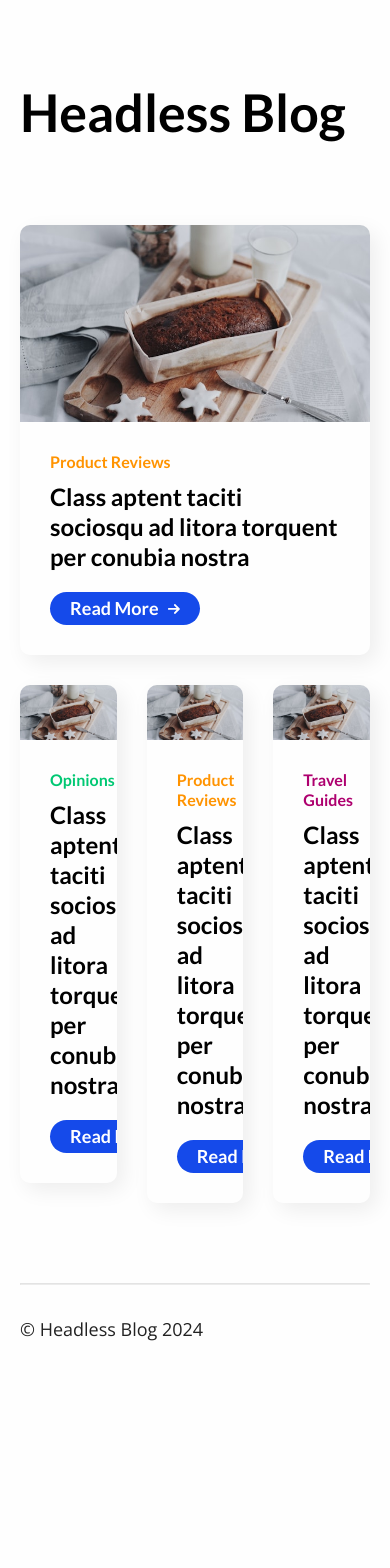
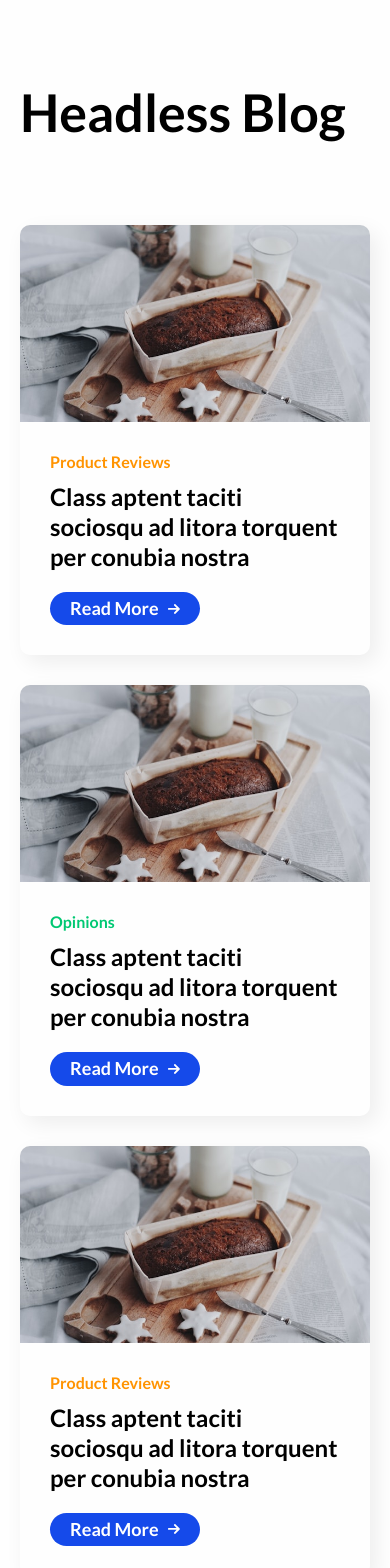
Before and after one commit to DumanskijPetrWork/headless-blog, a Next.js app in the folder client-nextjs/: page / in a window 390 px wide. Shown: the top 1568 px of the page. Before the commit the page ends 1375 px from the top, so only its background shows below. Built offline with nearby package versions, Linux system fonts and the light colour scheme.

Commit message:
add: widths media styles; rename: js -> jsx

```diff
--- a/client-nextjs/src/app/page.js
+++ b/client-nextjs/src/app/page.jsx
@@ -16,8 +16,9 @@ const Home = () => (
 			btnIcon={IconTypes.ARROW_RIGHT}
 		/>
 		<div className='row'>
-			<div className='col col_4'>
+			<div className='col col_4 m-mw-100'>
 				<Card
+					className='mb-30'
 					label={'Opinions'}
 					title={
 						'Class aptent taciti sociosqu ad litora torquent per conubia nostra'
@@ -29,8 +30,9 @@ const Home = () => (
 					btnIcon={IconTypes.ARROW_RIGHT}
 				/>
 			</div>
-			<div className='col col_4'>
+			<div className='col col_4 m-mw-100'>
 				<Card
+					className='mb-30'
 					label={'Product Reviews'}
 					title={
 						'Class aptent taciti sociosqu ad litora torquent per conubia nostra'
@@ -42,8 +44,9 @@ const Home = () => (
 					btnIcon={IconTypes.ARROW_RIGHT}
 				/>
 			</div>
-			<div className='col col_4'>
+			<div className='col col_4 m-mw-100'>
 				<Card
+					className='mb-30'
 					label={'Travel Guides'}
 					title={
 						'Class aptent taciti sociosqu ad litora torquent per conubia nostra'
--- a/client-nextjs/src/styles/styles.scss
+++ b/client-nextjs/src/styles/styles.scss
@@ -7,3 +7,4 @@
 @import "utils/spacings.scss";
 @import "utils/colors.scss";
 @import "utils/fonst.scss";
+@import "utils/widths.scss";
--- /dev/null
+++ b/client-nextjs/src/styles/utils/widths.scss
@@ -0,0 +1,5 @@
+@media screen and (max-width: 800px) {
+	.m-mw-100 {
+		min-width: 100%;
+	}
+}
```
Also changed, not shown: client-nextjs/src/app/layout.jsx (renamed from client-nextjs/src/app/layout.js).
